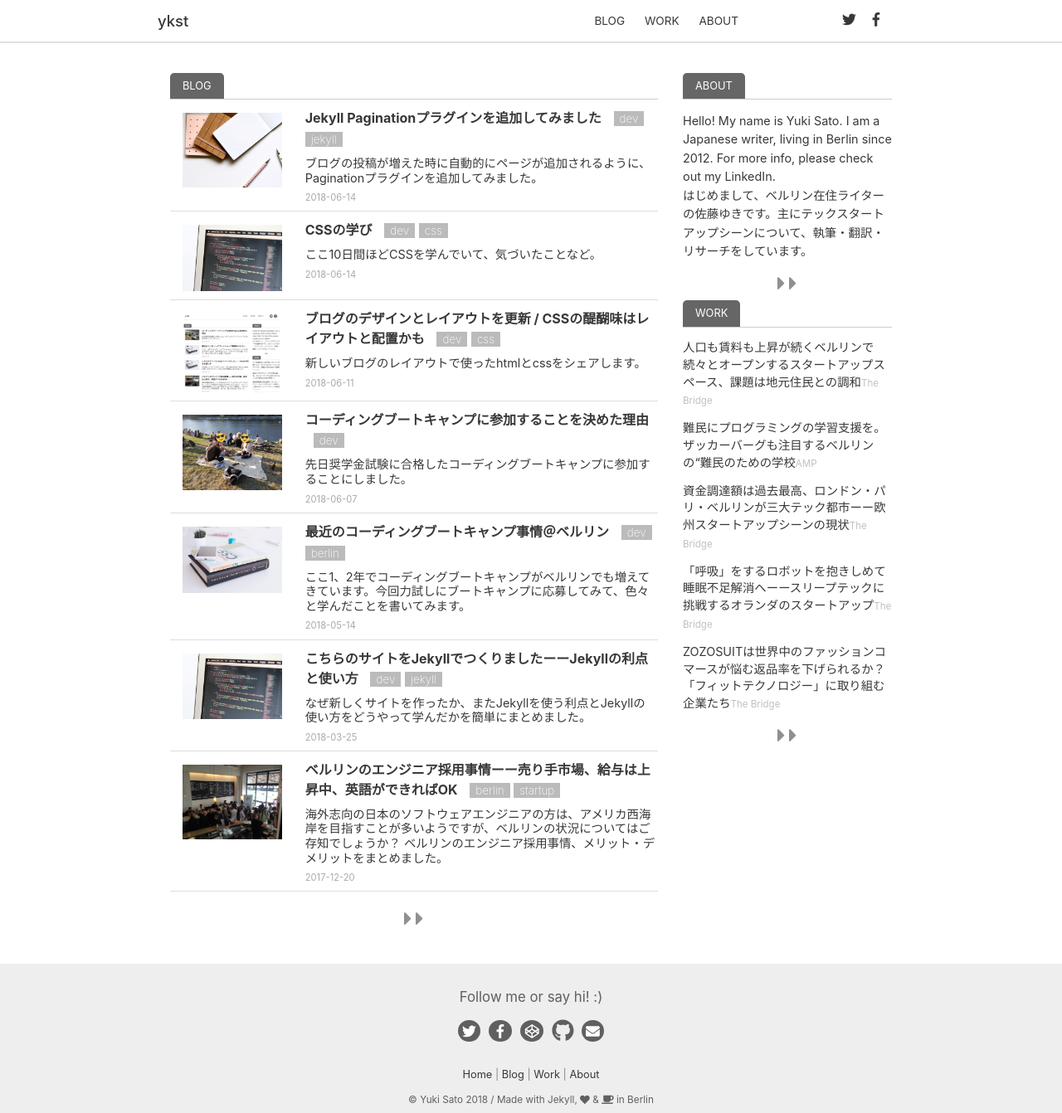
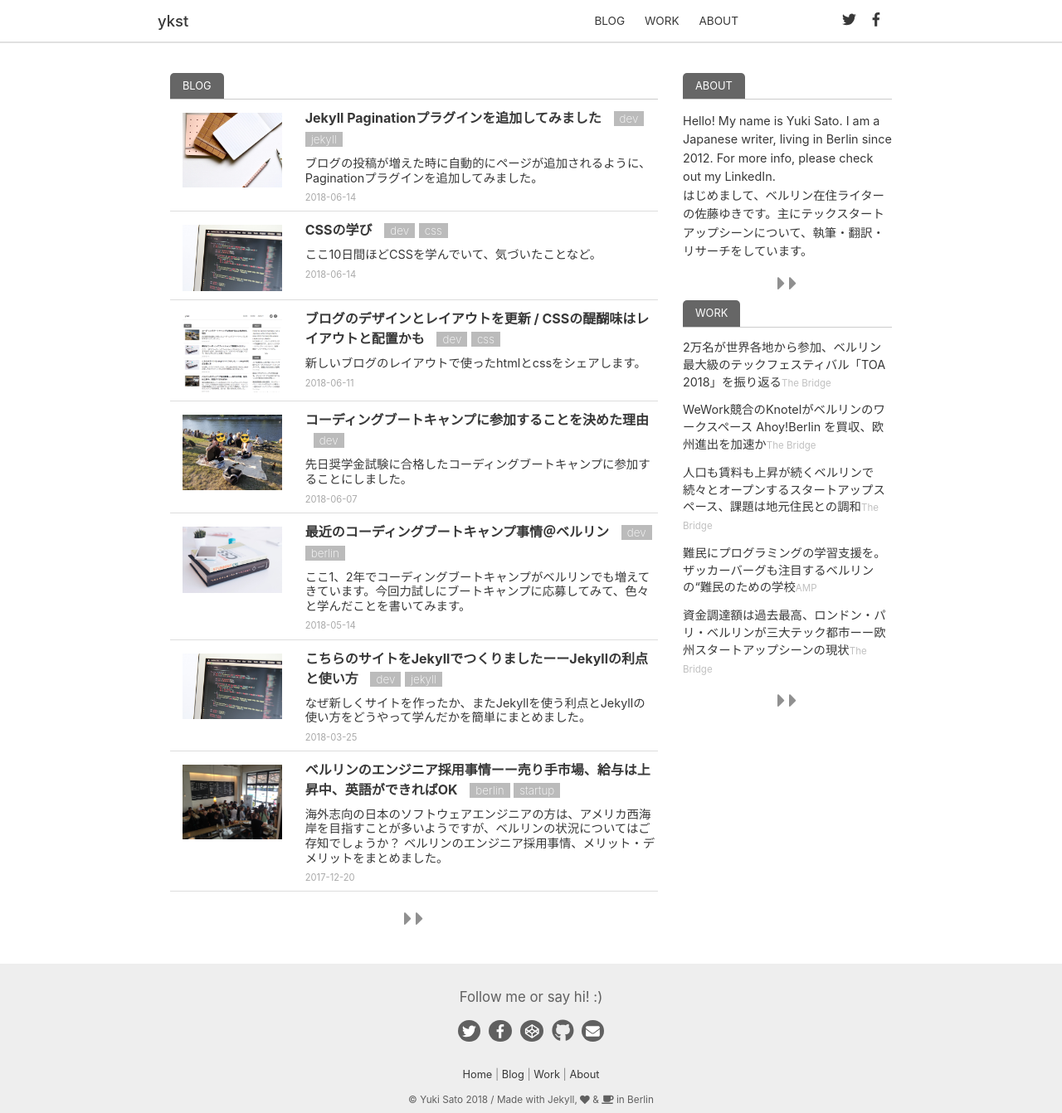
Before and after one commit to youxiberlin/blog, a Jekyll site: the page built from index.md, in a window 1280 px wide. Shown: the whole page at 83% size. Built offline with Jekyll 4.4.1, drawn with Linux system fonts in a browser that asks for light colours; nearby versions of some CDN libraries.

Commit message:
work added

```diff
--- a/_worklist.md
+++ b/_worklist.md
@@ -1,4 +1,11 @@
 <ul>
+<li>
+<a href="http://thebridge.jp/2018/06/toa2018" class="hover-gray" target="_blank">2万名が世界各地から参加、ベルリン最大級のテックフェスティバル「TOA 2018」を振り返る</a><span class="work-media">The Bridge</span>
+</li>
+<li>
+<a href="http://thebridge.jp/2018/06/knotel-buys-ahoy-berlin" class="hover-gray" target="_blank">
+WeWork競合のKnotelがベルリンのワークスペース Ahoy!Berlin を買収、欧州進出を加速か</a><span class="work-media">The Bridge</span>
+</li>
 <li>
 <a href="http://thebridge.jp/2018/02/berlin-startup-spaces" class="hover-gray" target="_blank">人口も賃料も上昇が続くベルリンで続々とオープンするスタートアップスペース、課題は地元住民との調和</a><span class="work-media">The Bridge</span>
 </li>
```
Also changed, not shown: _sass/_layout-base.scss (indentation only).
